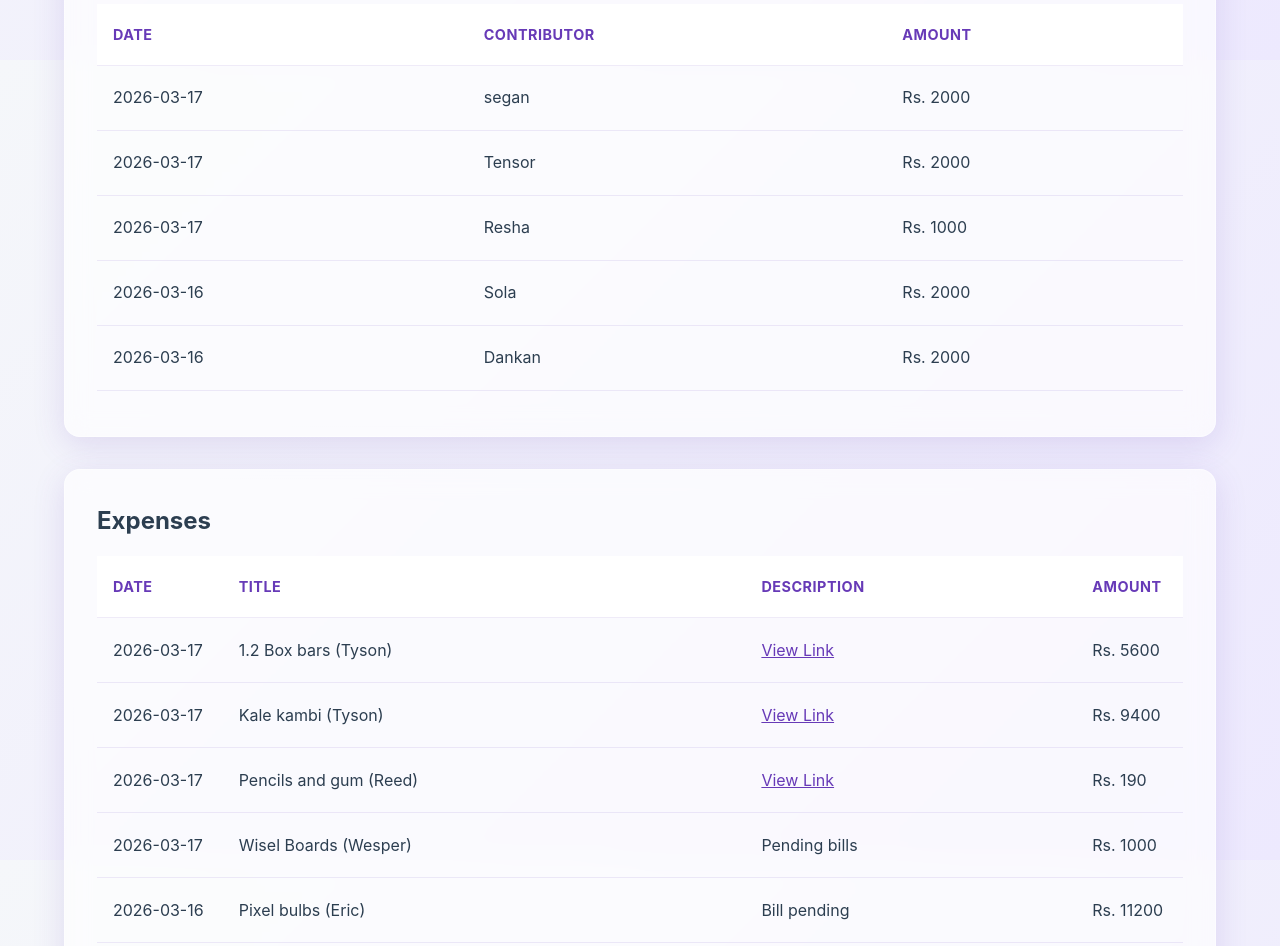
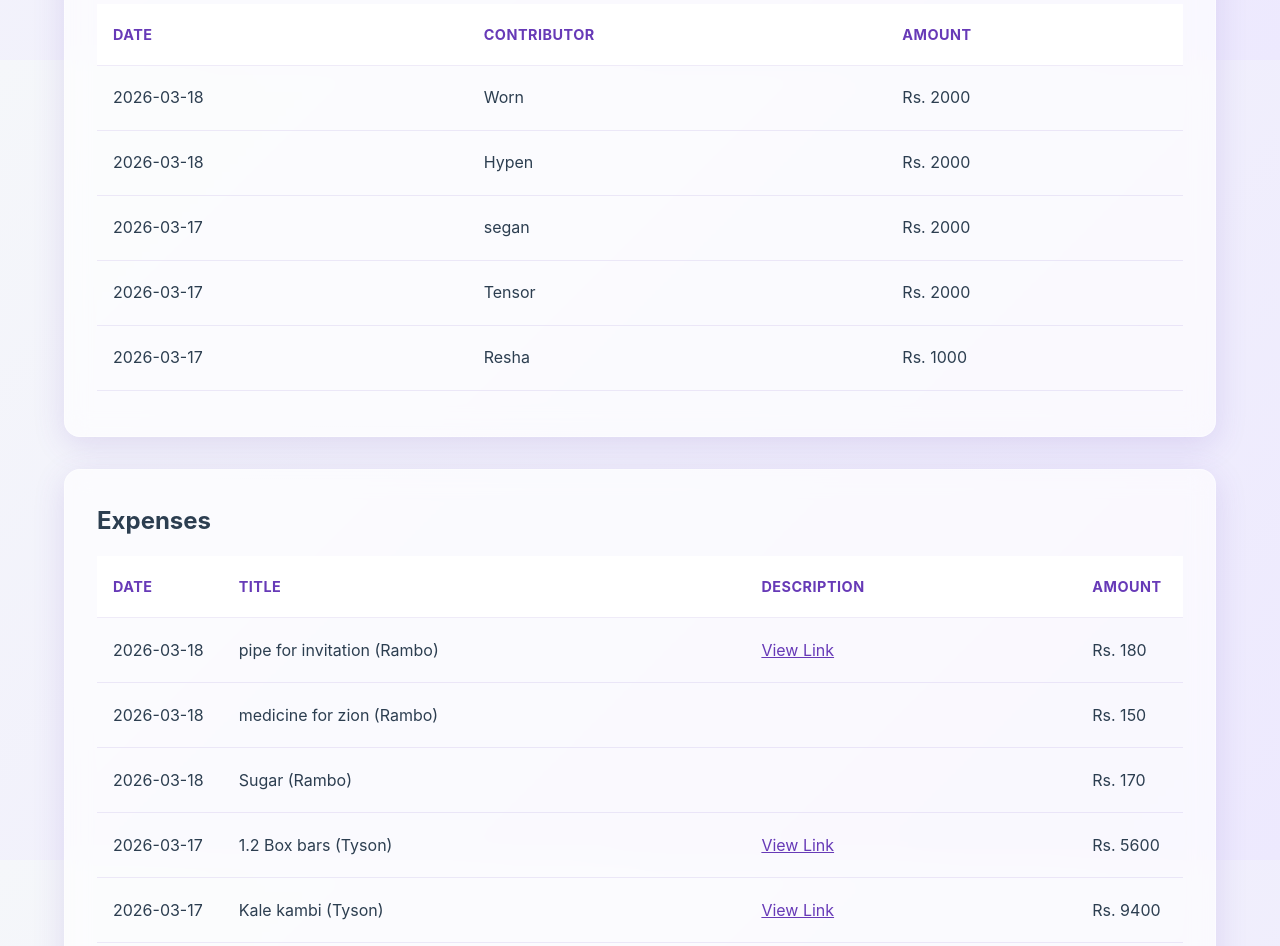
Before and after one commit to DArkSHADOW110/fund_collection, a plain HTML site: page index.html in a window 1280 px wide. Shown: the part 740-1686 px from the top of the page. Drawn offline with Linux system fonts and the light colour scheme.

Commit message:
Update index.html

```diff
--- a/index.html
+++ b/index.html
@@ -1056,6 +1056,18 @@
     "name": "Resha",
     "gender": "Female",
     "active": true
+  },
+  {
+    "id": "CA1C0FAEB",
+    "name": "Worn",
+    "gender": "Male",
+    "active": true
+  },
+  {
+    "id": "CEFAC1D89",
+    "name": "Hypen",
+    "gender": "Male",
+    "active": true
   }
 ];
 
@@ -1807,6 +1819,20 @@
     "contributorId": "C7691E22C",
     "amount": 1000,
     "date": "2026-03-17",
+    "type": "weekly"
+  },
+  {
+    "id": "COLCEF6FFF7",
+    "contributorId": "CA1C0FAEB",
+    "amount": 2000,
+    "date": "2026-03-18",
+    "type": "weekly"
+  },
+  {
+    "id": "COL6FD66E6D",
+    "contributorId": "CEFAC1D89",
+    "amount": 2000,
+    "date": "2026-03-18",
     "type": "weekly"
   }
 ];
@@ -2147,6 +2173,27 @@
     "amount": 1000,
     "date": "2026-03-17",
     "description": "Pending bills"
+  },
+  {
+    "id": "EXPB2681C43",
+    "title": "pipe for invitation (Rambo)",
+    "amount": 180,
+    "date": "2026-03-18",
+    "description": "https://drive.google.com/file/d/1hxxqiv3Hn0Qtui_m-HGuA7QfMaKLF7sS/view?usp=sharing"
+  },
+  {
+    "id": "EXP51B77397",
+    "title": "medicine for zion (Rambo) ",
+    "amount": 150,
+    "date": "2026-03-18",
+    "description": ""
+  },
+  {
+    "id": "EXPDEB64F73",
+    "title": "Sugar (Rambo)",
+    "amount": 170,
+    "date": "2026-03-18",
+    "description": ""
   }
 ];
 
```
